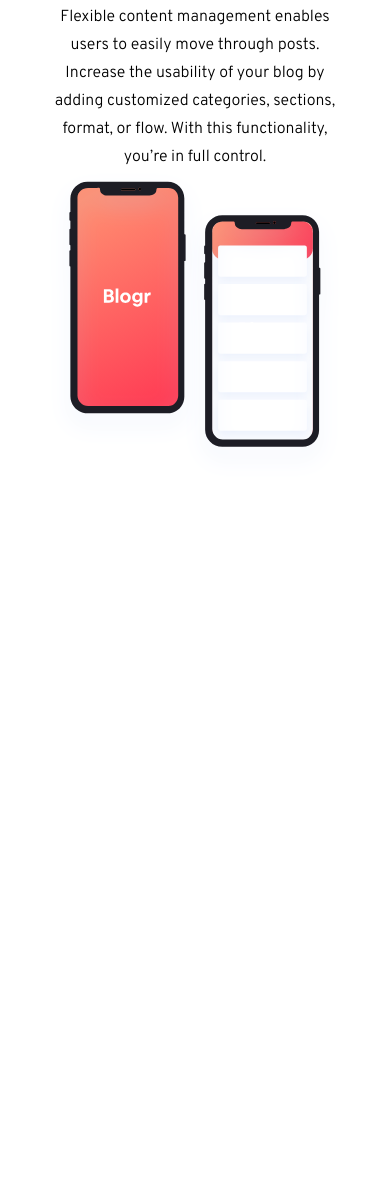
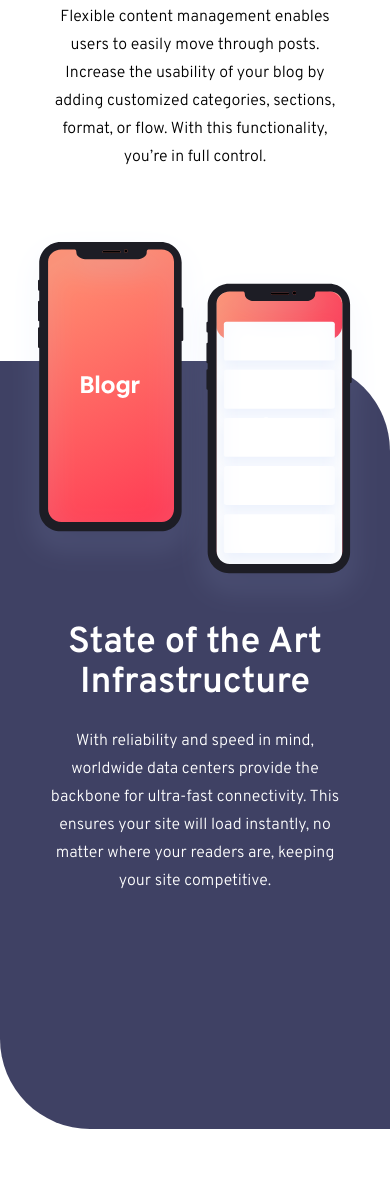
Before and after one commit to Fede2797/frontend_mentor_blogr, a website: page index.html in a window 390 px wide. Shown: the part 1627-2817 px from the top of the page. Drawn offline with Linux system fonts and the light colour scheme.

Commit message:
Preliminar mobiles svg responsive version

```diff
--- a/index.html
+++ b/index.html
@@ -130,33 +130,18 @@
     </div>
   </section>
 
-  <!-- Second Article -->
-  <!-- <section>
-        <div class="relative flex flex-col w-full mt-64 bg-[#3F4164] rounded-tr-[90px] rounded-bl-[90px]
-        text-center text-white items-center md:flex-row md:mt-0 md:px-32 md:py-28">
-            <div class="absolute -translate-y-1/2 md:translate-y-0 md:-translate-x-[4.3rem]">
-                <img class="md:scale-90" src="images/illustration-phones.svg" alt="">
-            </div>
-            <div class="md:w-full"></div>
-            <div class="pt-56 pb-24 px-8 md:p-0 md:w-full">
-                <h1 class="text-4xl font-[Overpass] font-semibold pb-6 md:text-left">State of the Art Infrastructure</h1>
-                <p class="font-thin font-[Overpass] leading-7 md:text-left">
-                    With reliability and speed in mind, worldwide data centers provide the backbone for ultra-fast connectivity.
-                    This ensures your site will load instantly, no matter where your readers are, keeping your site competitive.
-                </p>
-            </div>
-        </div>
-  </section> -->
-  <section class="relative">
-    <div class="absolute bg-[#3F4164] rounded-tr-[90px] rounded-bl-[90px] w-full mt-64 z-[-1]
-    md:mt-0 md:top-[15%] md:py-48">
+  <section class="relative mt-24 md:mt-0">
+    <div class="absolute bg-[#3F4164] rounded-tr-[90px] rounded-bl-[90px] w-full z-[-1]
+    mt-0 top-[15%] py-96 md:py-[320px] lg:py-48">
     </div>
 
-    <div class="flex flex-col items-center gap-12 px-12 lg:flex-row">
-        <div class="lg:w-full"><img class="" src="images/illustration-phones.svg" alt=""></div>
-        <div class="pt-56 pb-24 px-8 lg:p-0 lg:w-full text-center text-black w-full">
-            <h1 class="text-4xl font-[Overpass] text-white font-semibold pb-6 md:text-left">State of the Art Infrastructure</h1>
-            <p class="font-thin font-[Overpass] text-white leading-7 md:text-left">
+    <div class="flex flex-col items-center gap-12 md:gap-0 px-12 lg:flex-row">
+        <div class="md:max-w-[60%] lg:w-full lg:max-w-none lg:pl-10">
+            <img class="scale-125 md:scale-100" src="images/illustration-phones.svg" alt="">
+        </div>
+        <div class="lg:p-0 lg:w-full text-center text-black w-full">
+            <h1 class="text-4xl font-[Overpass] text-white font-semibold pb-6 lg:text-left">State of the Art Infrastructure</h1>
+            <p class="font-thin font-[Overpass] text-white leading-7 lg:text-left">
                 With reliability and speed in mind, worldwide data centers provide the backbone for ultra-fast connectivity.
                 This ensures your site will load instantly, no matter where your readers are, keeping your site competitive.
             </p>
@@ -165,7 +150,7 @@
   </section>
 
   <!-- Third Arcticle -->
-  <section class="mt-8">
+  <section class="mt-72 md:mt-40 lg:mt-24">
     <div class="flex flex-col items-center gap-8">
         <div class="py-16 overflow-hidden">
             <img class="scale-125" src="images/illustration-laptop-mobile.svg" alt="">
```
Also changed, not shown: css/style.css.
